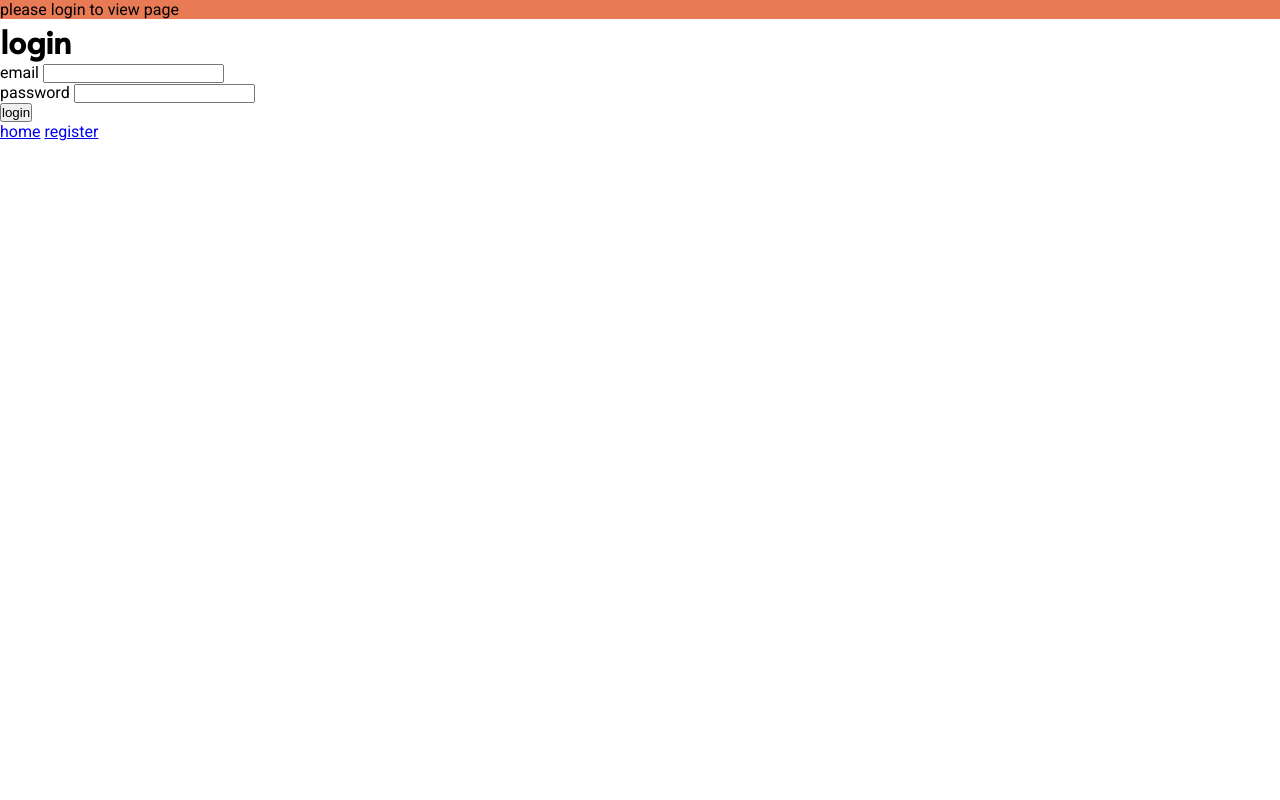
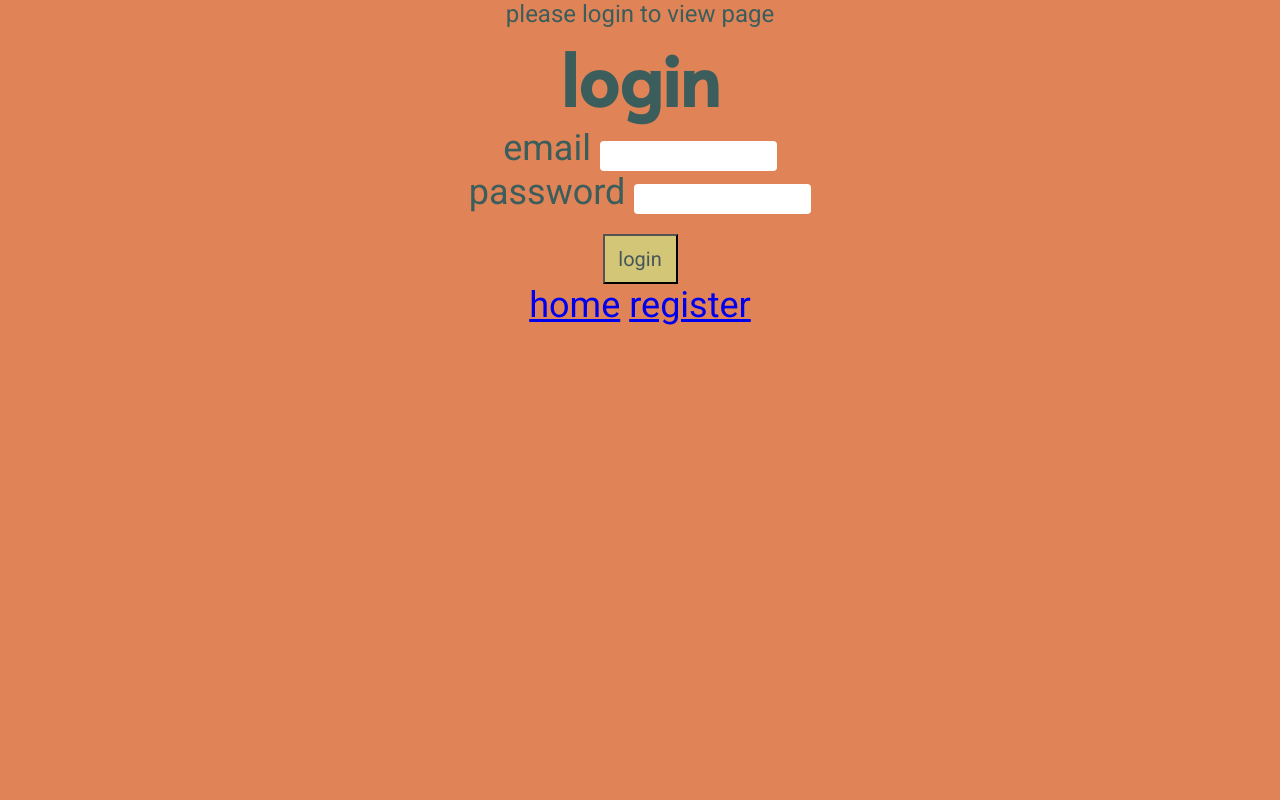
Before and after one commit to agorowar/CPI310_Final, a Node server app: page /login?from=profile in a window 1280 px wide. Run offline with Node 20, Linux system fonts and the light colour scheme; tables that the repository leaves empty hold one stand-in row (values such as "Sample post"); some libraries are stand-ins or nearby versions.

Commit message:
css stuff and nav bar

```diff
--- a/Website/logos/style.css
+++ b/Website/logos/style.css
@@ -15,6 +15,30 @@ body {
     font-family: 'Roboto', sans-serif;
 }
 
+.input_field{
+    background-color: #E08457;
+    text-align: center;
+    font-size: 150%;
+    color: #3B5D5B;
+}
+.input_button {
+    font-family: 'Roboto', sans-serif;
+    font-size: 20px;
+    background-color: #D3C777;
+    width: 75px;
+    height: 50px;
+    color:#455758;
+    border-radius: 10% #D3C777;
+    margin-top: 20px;
+
+}
+.input_box {
+    height: 30px;
+    box-sizing: border-box;
+    border: 2px  #D3C777;
+    border-radius: 4px;
+
+}
 .wrapper {
     position: absolute;
     top: 50%;
@@ -105,7 +129,7 @@ body {
     justify-content: center;
     height: 300px;
     width: 250px;
-    background-color: #E5C66F;
+    background-color: #D3C777;
     float: left;
 }
 
@@ -115,7 +139,7 @@ body {
     justify-content: center;
     height: 300px;
     width: 250px;
-    background-color: #E5C66F;
+    background-color: #D3C777;
     float: left;
     margin-left: 10px;
 }
@@ -126,7 +150,7 @@ body {
     justify-content: center;
     height: 300px;
     width: 250px;
-    background-color: #E5C66F;
+    background-color: #D3C777;
     float: left;
     margin-left: 10px;
 }
@@ -142,7 +166,7 @@ body {
 }
 
 .matchingContainer {
-    background-color: #3B5D5B;
+    background-color: #455758;
     height: 320px;
     width: 790px;
     padding: 10px;
--- a/Website/views/layouts/main.handlebars
+++ b/Website/views/layouts/main.handlebars
@@ -7,7 +7,7 @@
 
 <body>
   {{#if error}}
-  <div style="background-color:rgb(232, 122, 85)">
+  <div style="background-color:#E08457">
     {{error}}
   </div>
   {{/if}}
--- a/Website/views/login.handlebars
+++ b/Website/views/login.handlebars
@@ -1,16 +1,21 @@
 <link href="https://fonts.googleapis.com/css?family=Alata|Roboto&display=swap" rel="stylesheet">
 <link rel="stylesheet" type="text/css" href="/style.css">
+<div class = "input_field">
 <h1>login</h1 >
+<body class = "input_field">
         <form action="/login" method="POST">
     <div>
+        <div>
             <label for="email">email</label>
-        <input type="email" name="email" id="email"/>
+            <input type="email" name="email" id="email" class = "input_box"/>
         </div>
         <div>
             <label for="password">password</label>
-        <input type="password" name="password" id="password">
+            <input type="password" name="password" id="password" class = "input_box">
         </div>
-    <button type="submit">login</button>
+        <button type="submit" class = "input_button">login</button>
+     </div>
      </form>
      <a href="/">home</a>
      <a href="register">register</a>
+</body>
```
Also changed, not shown: Website/views/index.handlebars (+10 -11 lines), Website/views/matching.handlebars (+4 -6 lines), Website/views/profile.handlebars (+8 -9 lines), Website/views/register.handlebars (+8 -4 lines). Lines whose indentation alone changed are shown as unchanged.
